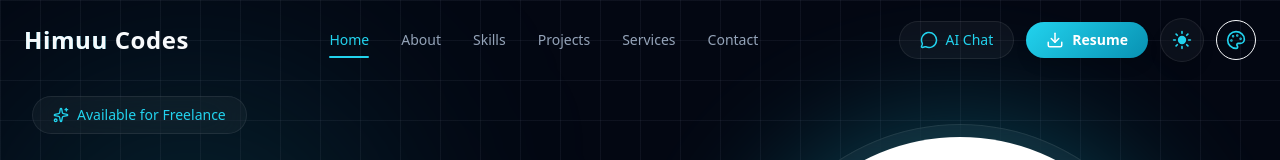
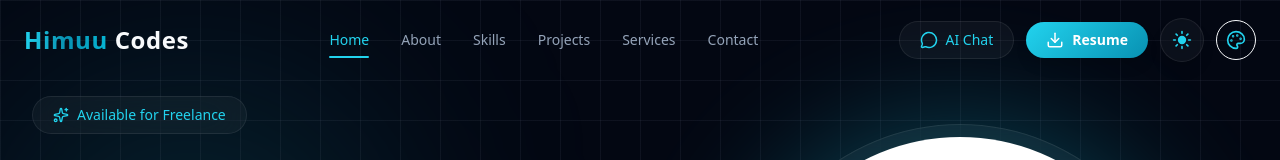
Before and after one commit to HimanshuUyt/HimuuCodes-portfolioAi, a Next.js app: page / in a window 1280 px wide. Shown: the top 160 px of the page. Built offline with nearby package versions, Linux system fonts and the light colour scheme.

Commit message:
Navbar Fix it

```diff
--- a/components/layout/Navbar.tsx
+++ b/components/layout/Navbar.tsx
@@ -93,7 +93,7 @@ export default function Navbar({
             whileHover={{ scale: 1.05 }}
             className="text-2xl font-black tracking-wide cursor-pointer"
           >
-            <span className="bg-clip-text text-transparent" style={{
+            <span className="gradient-text bg-clip-text text-transparent" style={{
               backgroundImage:
                 "linear-gradient(90deg,var(--primary),var(--secondary),var(--accent))",
             }}>
```
